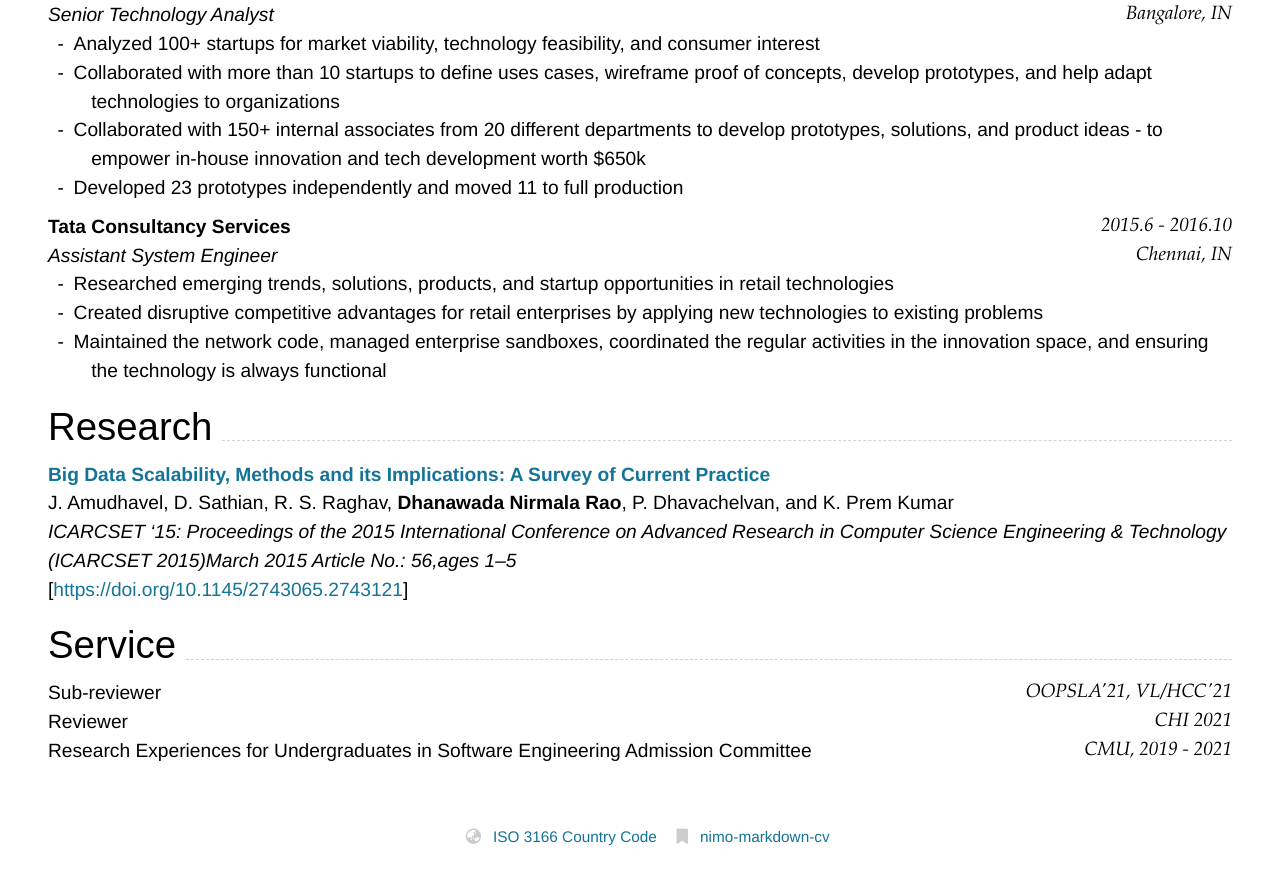
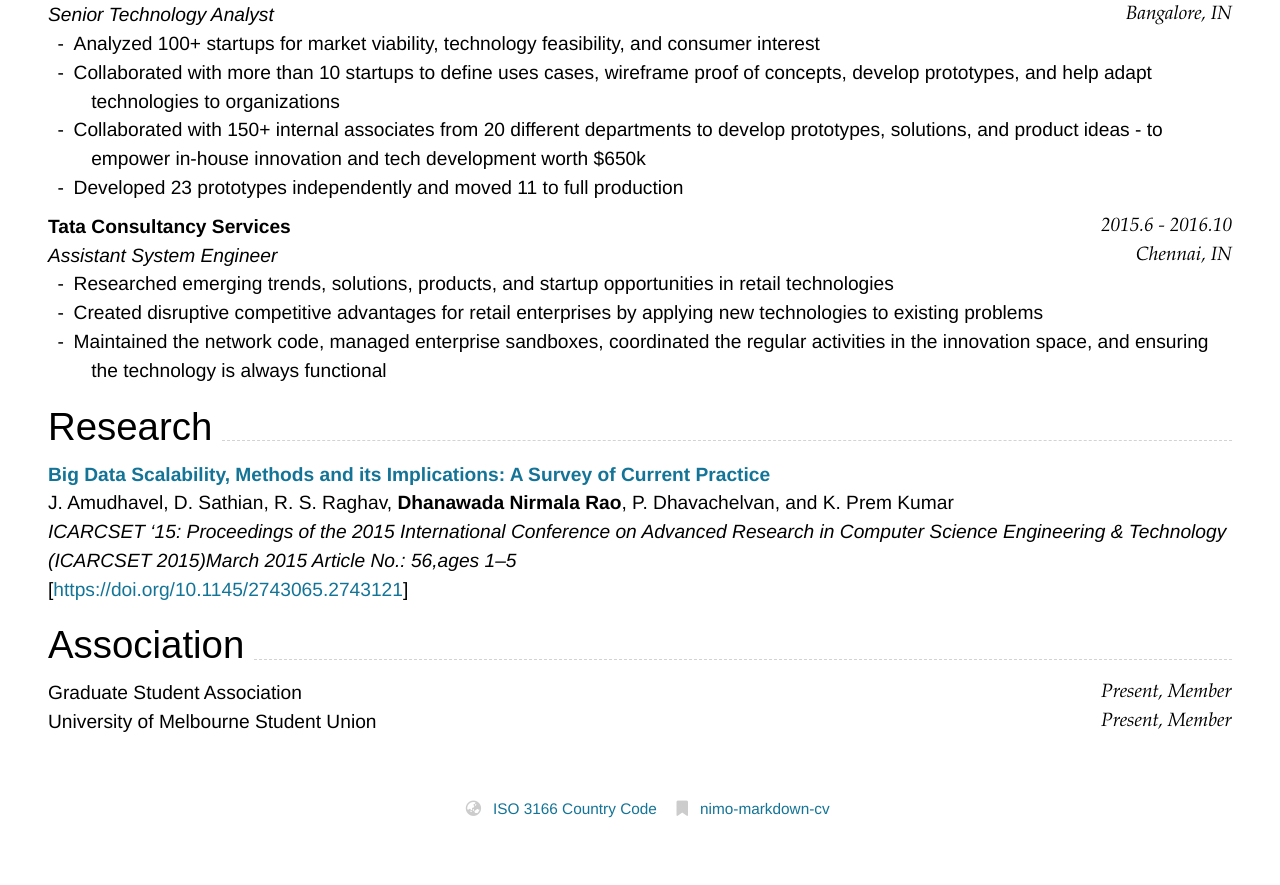
Before and after one commit to thedhanawada/me, a Jekyll site: the page built from index.md, in a window 1280 px wide and 900 px high, scrolled down 1502 px. Shown: the top 885 px of the window. Built offline with Jekyll 4.4.1, drawn with Linux system fonts in a browser that asks for light colours; nearby versions of some CDN libraries.

Commit message:
Update index.md

```diff
--- a/index.md
+++ b/index.md
@@ -118,13 +118,12 @@ _Assistant System Engineer_<br>
 ### [**Big Data Scalability, Methods and its Implications: A Survey of Current Practice**](https://dl.acm.org/doi/10.1145/2743065.2743121){:target="_blank"}
 J. Amudhavel, D. Sathian, R. S. Raghav, **Dhanawada Nirmala Rao**, P. Dhavachelvan, and K. Prem Kumar<br>
 _ICARCSET '15: Proceedings of the 2015 International Conference on Advanced Research in Computer Science Engineering & Technology (ICARCSET 2015)March 2015 Article No.: 56,ages 1–5_<br>
-[[https://doi.org/10.1145/2743065.2743121](https://doi.org/10.1145/2743065.2743121){:target="_blank"}]
+[[https://doi.org/10.1145/2743065.2743121](https://doi.org/10.1145/2743065.2743121)]
 
-## Service
+## Association
 
-Sub-reviewer `OOPSLA'21, VL/HCC'21` <br>
-Reviewer `CHI 2021` <br>
-Research Experiences for Undergraduates in Software Engineering Admission Committee `CMU, 2019 - 2021` <br>
+Graduate Student Association `Present, Member` <br>
+University of Melbourne Student Union `Present, Member` <br>
 <br><br>
 {% include cv-contact-footer.html %}
 
```
